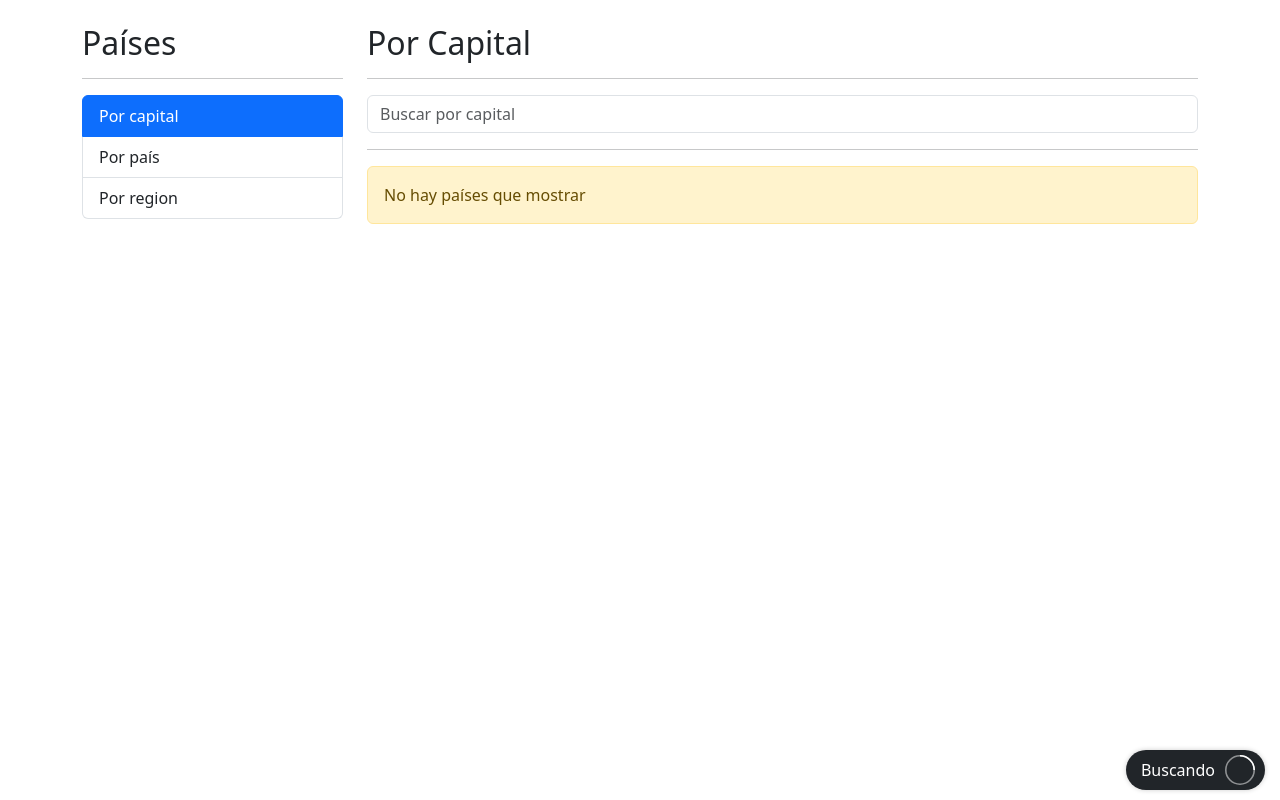
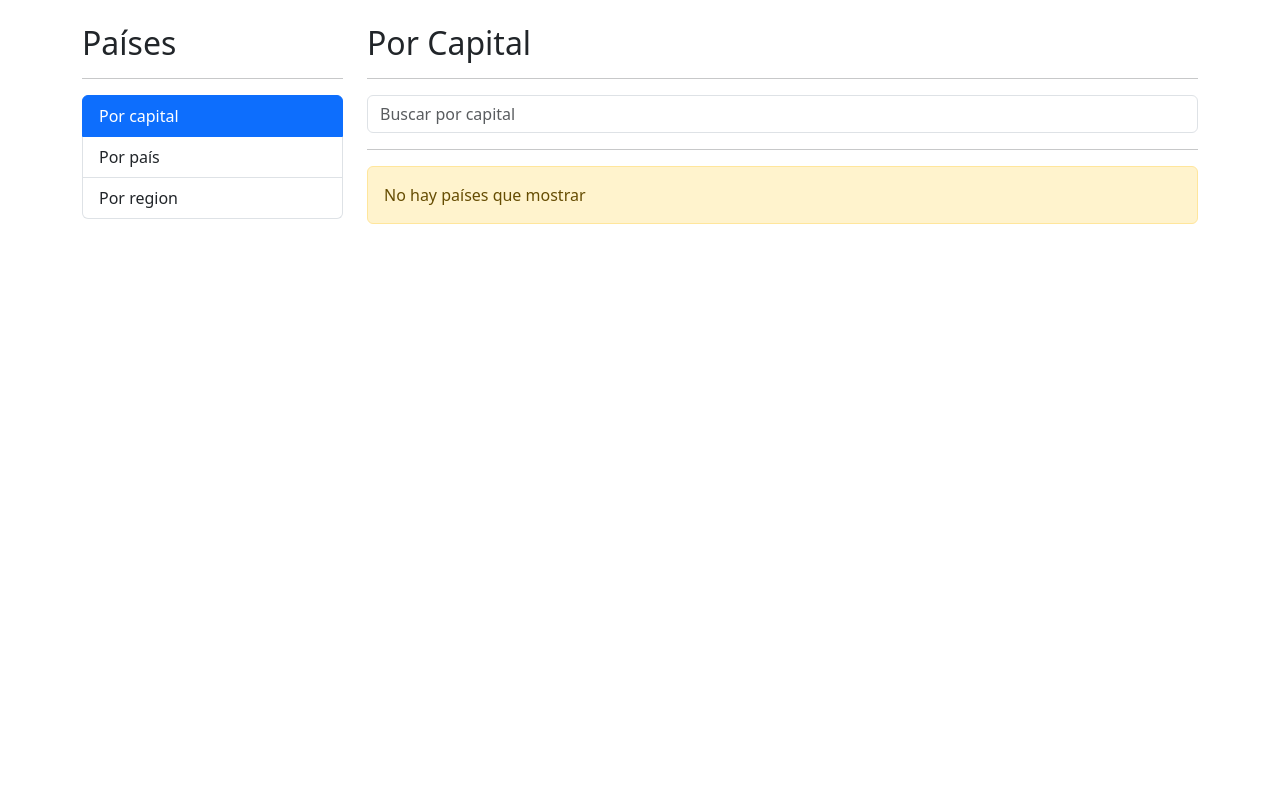
Before and after one commit to Rolando-Angular/04-angular17-country-app-klerith-instructor, an Angular app: page /countries/by-capital in a window 1280 px wide. Built offline with nearby package versions, Linux system fonts and the light colour scheme.

Commit message:
add : implement loading logic during country search

```diff
--- a/src/app/countries/pages/by-capital-page/by-capital-page.component.html
+++ b/src/app/countries/pages/by-capital-page/by-capital-page.component.html
@@ -10,7 +10,9 @@
   <div class="col">
     <!-- tabla de resultados -->
     <hr>
-    <shared-loading-spinner></shared-loading-spinner>
-    <countries-country-table [countries]="countries"></countries-country-table>
+    <shared-loading-spinner *ngIf="isLoading; else tabla"></shared-loading-spinner>
+    <ng-template #tabla>
+      <countries-country-table [countries]="countries"></countries-country-table>
+    </ng-template>
   </div>
 </div>
--- a/src/app/countries/pages/by-capital-page/by-capital-page.component.ts
+++ b/src/app/countries/pages/by-capital-page/by-capital-page.component.ts
@@ -10,14 +10,17 @@
 export class ByCapitalPageComponent {
 
   public countries: Country[] = [];
+  public isLoading: boolean = false;
 
   constructor(
     private countriesService: CountriesService,
   ) { }
 
   public searchByCapital(term: string): void {
+    this.isLoading = true;
     this.countriesService.searchCapital(term).subscribe(countries => {
       this.countries = [...countries];
+      this.isLoading = false;
     });
   }
 
```
Also changed, not shown: 1 other file (tests, documents, lock files or other folders).
